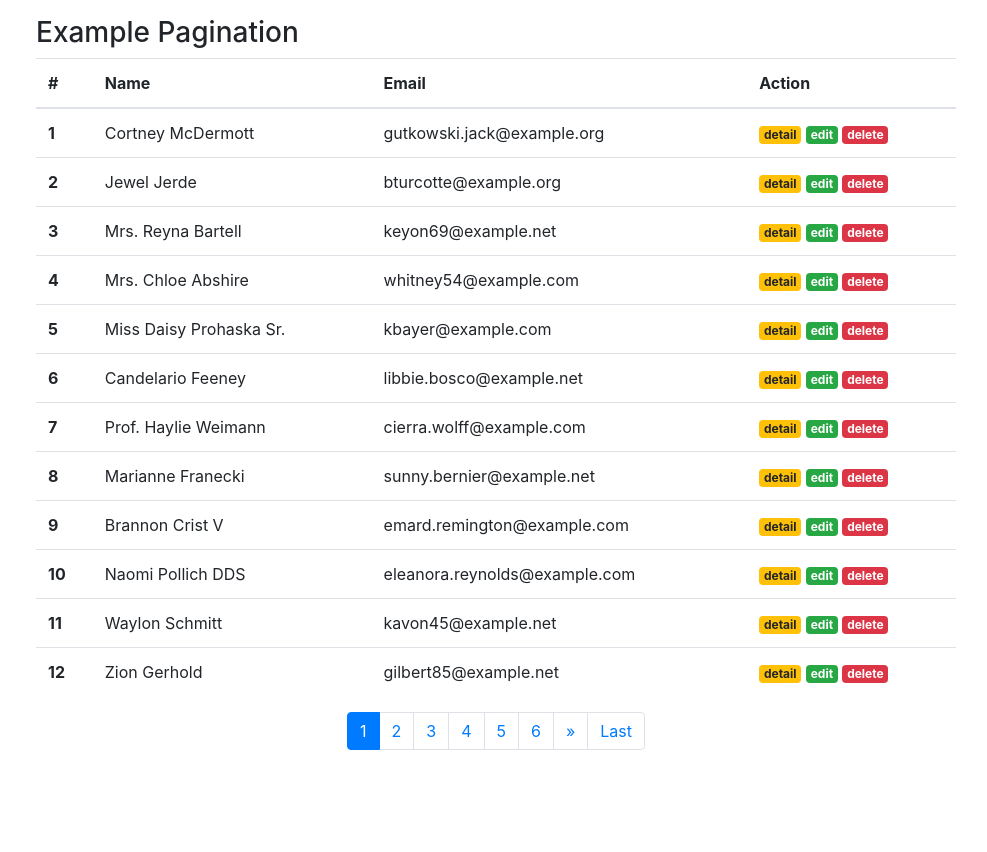
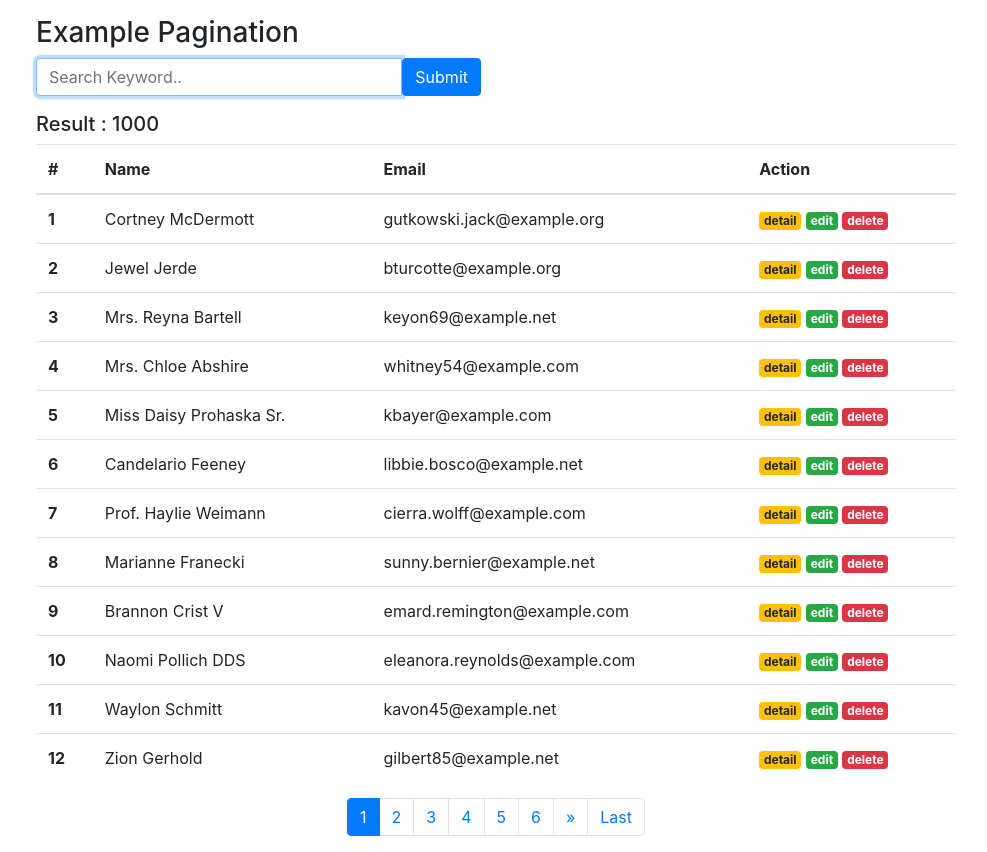
Before and after one commit to fadlisabda/Pengelolaan-Nilai-Mahasiswa, a CodeIgniter app: page /CI-APP/peoples in a window 1280 px wide. Shown: the part 56-908 px from the top of the page, without its empty margins (49-1036 px from the left). Before the commit the page ends 806 px from the top, so only its background shows below. Run offline with CodeIgniter, Linux system fonts and the light colour scheme; data comes from the database, SQL or seed files in the repository; some libraries are stand-ins or nearby versions.

Commit message:
menggabungkan fungsi pagination dan search

```diff
--- a/application/controllers/Peoples.php
+++ b/application/controllers/Peoples.php
@@ -7,45 +7,27 @@
 			//load library
 			$this->load->library('pagination');
 
+			//ambil data keyword
+			if ($this->input->post('submit')) {
+				$data['keyword']=$this->input->post('keyword');
+				$this->session->set_userdata('keyword',$data['keyword']);
+			}else{
+				$data['keyword']=$this->session->userdata('keyword');
+			}
+
 			//config
-			$config['base_url']='http://localhost/CI-APP/peoples/index';
-			$config['total_rows']=$this->peoples->countAllPeoples();
+			$this->db->like('name',$data['keyword']);
+			$this->db->or_like('email',$data['keyword']);
+			$this->db->from('peoples');
+			$config['total_rows']=$this->db->count_all_results();
+			$data['total_rows']=$config['total_rows'];
 			$config['per_page']=12;
-			$config['num_links']=5;
-
-			//styling
-			$config['full_tag_open']='<nav><ul class="pagination justify-content-center">';
-			$config['full_tag_close']='</ul></nav>';
-
-			$config['first_link']='First';
-			$config['first_tag_open']='<li class="page-item">';
-			$config['first_tag_close']='</li>';
-
-			$config['last_link']='Last';
-			$config['last_tag_open']='<li class="page-item">';
-			$config['last_tag_close']='</li>';
-
-			$config['next_link']='&raquo';
-			$config['next_tag_open']='<li class="page-item">';
-			$config['next_tag_close']='</li>';
-
-			$config['prev_link']='&laquo';
-			$config['prev_tag_open']='<li class="page-item">';
-			$config['prev_tag_close']='</li>';
-
-			$config['cur_tag_open']='<li class="page-item active"><a class="page-link" href="#">';
-			$config['cur_tag_close']='</a></li>';
-
-			$config['num_tag_open']='<li class="page-item">';
-			$config['num_tag_close']='</li>';
-
-			$config['attributes'] = array('class' => 'page-link');
 
 			//initialize
 			$this->pagination->initialize($config);
 
 			$data['start']=$this->uri->segment(3);
-			$data['peoples'] = $this->peoples->getPeoples($config['per_page'],$data['start']);
+			$data['peoples'] = $this->peoples->getPeoples($config['per_page'],$data['start'],$data['keyword']);
 
 			$this->load->view('templates/header',$data);
 			$this->load->view('peoples/index',$data);
--- a/application/models/Peoples_model.php
+++ b/application/models/Peoples_model.php
@@ -4,7 +4,11 @@
 			return $this->db->get('peoples')->result_array();
 		}
 
-		public function getPeoples($limit,$start){
+		public function getPeoples($limit,$start,$keyword=null){
+			if ($keyword) {
+				$this->db->like('name',$keyword);
+				$this->db->or_like('email',$keyword);
+			}
 			return $this->db->get('peoples',$limit,$start)->result_array();
 		}
 
--- a/application/views/peoples/index.php
+++ b/application/views/peoples/index.php
@@ -1,7 +1,18 @@
 <div class="container">
+	<h3 class="mt-3">Example Pagination</h3>
+	<div class="row">
+		<div class="col-md-5">
+			<form action="<?= base_url('peoples'); ?>" method="post">
+				<div class="input-group mb-3">
+				  <input type="text" class="form-control" placeholder="Search Keyword.." name="keyword" autocomplete="off" autofocus>
+				  <input class="btn btn-primary" type="submit" name="submit">
+				</div>
+			</form>
+		</div>
+	</div>
 	<div class="row">
 		<div class="col-md-10">
-			<h3 class="mt-3">Example Pagination</h3>
+			<h5>Result : <?= $total_rows; ?></h5>
 			<table class="table">
 				<thead>
 					<tr>
@@ -12,6 +23,15 @@
 					</tr>
 				</thead>
 				<tbody>
+					<?php if (empty($peoples)): ?>
+						<tr>
+							<td colspan="4">
+								<div class="alert alert-danger" role="alert">
+								  Data Not Found!
+								</div>
+							</td>
+						</tr>
+					<?php endif; ?>
 					<?php foreach ($peoples as $people): ?>
 					<tr>
 						<th><?= ++$start; ?></th>
```
Also changed, not shown: application/config/pagination.php (added, +32 -0 lines).
